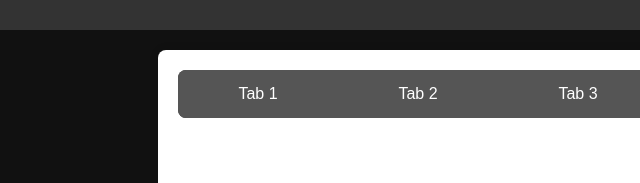
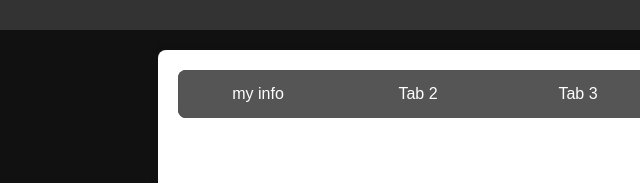
Before and after one commit to ZYPHER-OF/ZYPHER-OF.github.io, a plain HTML site: page index.html in a window 1280 px wide. Shown: the part 127-310 px from the top of the page, 62-702 px from the left. Drawn offline with Linux system fonts and the light colour scheme.

Commit message:
Update index.html

```diff
--- a/index.html
+++ b/index.html
@@ -111,7 +111,7 @@
 
   <main>
     <ul class="tabs">
-      <li class="tab" onclick="showTab('my info')">Tab 1</li>
+      <li class="tab" onclick="showTab('my info')">my info</li>
       <li class="tab" onclick="showTab('tab2')">Tab 2</li>
       <li class="tab" onclick="showTab('tab3')">Tab 3</li>
       <li class="tab" onclick="showTab('tab4')">Tab 4</li>
```
